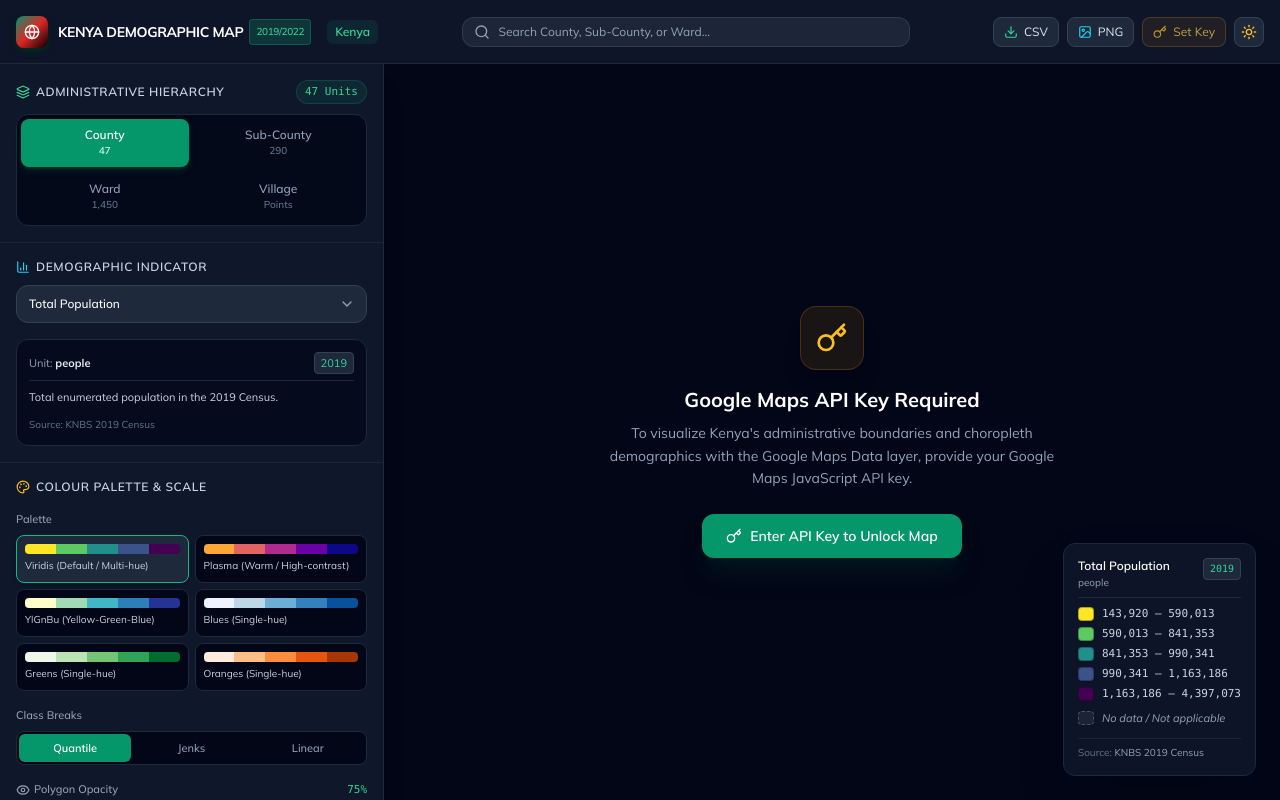
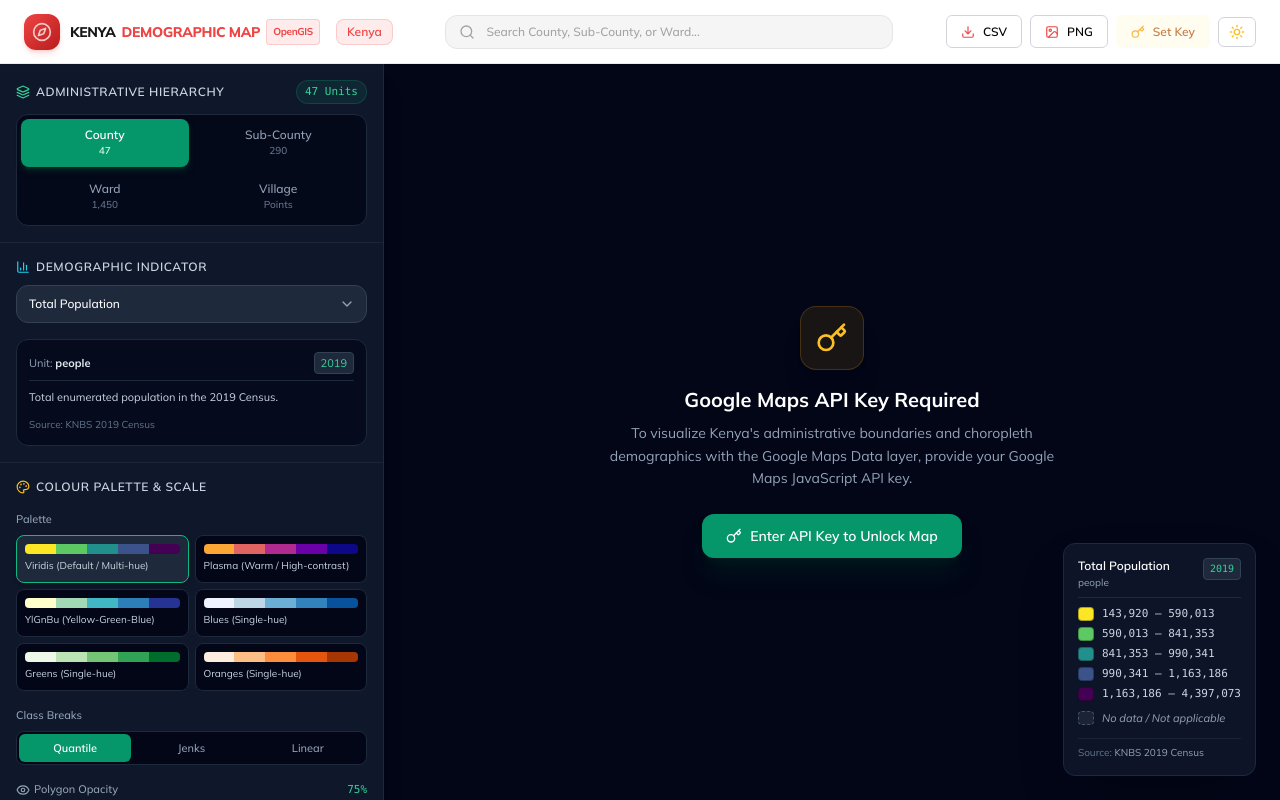
Before and after one commit to Ibrahist/KE-Demographic-Map, a Next.js app: page / in a window 1280 px wide. Built offline with nearby package versions, Linux system fonts and the light colour scheme.

Commit message:
style(nav): restyle top navigation bar with opengis header and button aesthetics

```diff
--- a/src/components/TopNav.tsx
+++ b/src/components/TopNav.tsx
@@ -7,10 +7,9 @@ import {
   Image as ImageIcon,
   Key,
   ChevronRight,
-  Globe,
   Sun,
   Moon,
-  Layers,
+  Compass,
 } from 'lucide-react';
 import { HierarchyBreadcrumb } from '@/types/map';
 
@@ -60,36 +59,37 @@ export const TopNav: React.FC<TopNavProps> = ({
   }, []);
 
   return (
-    <header className="h-16 border-b border-slate-800 bg-slate-900/95 backdrop-blur px-4 flex items-center justify-between gap-4 z-30 select-none">
-      {/* Brand & Breadcrumbs */}
+    <header className="header z-30 sticky top-0 h-16 px-4 md:px-6 flex items-center justify-between gap-4 select-none shadow-sm transition-colors">
+      {/* Brand & OpenGIS Badge & Breadcrumbs */}
       <div className="flex items-center gap-4 min-w-0">
-        <div className="flex items-center gap-2.5">
-          <div className="w-8 h-8 rounded-lg bg-gradient-to-br from-emerald-600 via-red-600 to-black flex items-center justify-center shadow-md shadow-emerald-950">
-            <Globe className="w-4 h-4 text-white" />
+        <div className="flex items-center gap-2.5 shrink-0">
+          <div className="w-9 h-9 rounded-xl bg-gradient-to-br from-red-500 to-red-700 flex items-center justify-center shadow-md shadow-red-500/20 text-white">
+            <Compass className="w-5 h-5 animate-pulse" />
           </div>
           <div className="hidden sm:block">
-            <h1 className="text-sm font-bold tracking-tight text-white flex items-center gap-1.5">
-              KENYA DEMOGRAPHIC MAP
-              <span className="px-1.5 py-0.5 rounded text-[10px] font-medium bg-emerald-500/20 text-emerald-400 border border-emerald-500/30">
-                2019/2022
+            <h1 className="text-sm font-extrabold tracking-tight text-neutral-900 dark:text-white flex items-center gap-1.5">
+              <span>KENYA</span>
+              <span className="text-[#ef4444]">DEMOGRAPHIC MAP</span>
+              <span className="px-1.5 py-0.5 rounded text-[10px] font-bold bg-red-500/10 text-[#ef4444] border border-red-500/20">
+                OpenGIS
               </span>
             </h1>
           </div>
         </div>
 
         {/* Breadcrumb Navigator */}
-        <nav className="flex items-center gap-1 text-xs text-slate-400 overflow-x-auto py-1">
+        <nav className="flex items-center gap-1 text-xs text-neutral-500 dark:text-neutral-400 overflow-x-auto py-1">
           {breadcrumbs.map((crumb, idx) => {
             const isLast = idx === breadcrumbs.length - 1;
             return (
               <React.Fragment key={idx}>
-                {idx > 0 && <ChevronRight className="w-3.5 h-3.5 text-slate-600 shrink-0" />}
+                {idx > 0 && <ChevronRight className="w-3.5 h-3.5 text-neutral-400 dark:text-neutral-600 shrink-0" />}
                 <button
                   onClick={() => onNavigateBreadcrumb(idx)}
-                  className={`px-2 py-1 rounded-md transition-colors whitespace-nowrap ${
+                  className={`px-2.5 py-1 rounded-lg text-xs font-semibold transition-all whitespace-nowrap ${
                     isLast
-                      ? 'font-semibold text-emerald-400 bg-emerald-500/10 cursor-default'
-                      : 'text-slate-300 hover:text-white hover:bg-slate-800'
+                      ? 'text-[#ef4444] bg-red-500/10 dark:bg-red-500/20 border border-red-500/20 cursor-default'
+                      : 'text-neutral-700 dark:text-neutral-300 hover:text-[#ef4444] dark:hover:text-white hover:bg-neutral-100 dark:hover:bg-neutral-800'
                   }`}
                 >
                   {crumb.name}
@@ -100,10 +100,10 @@ export const TopNav: React.FC<TopNavProps> = ({
         </nav>
       </div>
 
-      {/* Center Search Autocomplete */}
+      {/* Center OpenGIS Search Autocomplete */}
       <div ref={searchRef} className="relative flex-1 max-w-xs md:max-w-md hidden md:block">
         <div className="relative">
-          <Search className="absolute left-3 top-1/2 -translate-y-1/2 w-4 h-4 text-slate-400" />
+          <Search className="absolute left-3.5 top-1/2 -translate-y-1/2 w-4 h-4 text-neutral-400" />
           <input
             type="text"
             value={searchQuery}
@@ -113,12 +113,12 @@ export const TopNav: React.FC<TopNavProps> = ({
             }}
             onFocus={() => setShowResults(true)}
             placeholder="Search County, Sub-County, or Ward..."
-            className="w-full pl-9 pr-4 py-1.5 rounded-xl bg-slate-800/90 border border-slate-700/80 text-xs text-white placeholder-slate-400 focus:outline-none focus:ring-2 focus:ring-emerald-500/50"
+            className="w-full pl-10 pr-4 py-2 rounded-xl bg-neutral-100 dark:bg-[#1e2939] border border-neutral-200 dark:border-[#3e3e3e] text-xs text-neutral-900 dark:text-neutral-100 placeholder-neutral-400 focus:outline-none focus:border-[#ef4444] focus:ring-2 focus:ring-red-500/20 transition-all font-medium"
           />
         </div>
 
         {showResults && filteredResults.length > 0 && (
-          <div className="absolute left-0 right-0 top-full mt-1.5 bg-slate-900 border border-slate-700/90 rounded-xl shadow-2xl py-1.5 z-50 max-h-72 overflow-y-auto">
+          <div className="absolute left-0 right-0 top-full mt-2 bg-white dark:bg-[#0f172a] border border-neutral-200 dark:border-[#3e3e3e] rounded-xl shadow-2xl py-1.5 z-50 max-h-72 overflow-y-auto">
             {filteredResults.map((item, idx) => (
               <button
                 key={idx}
@@ -127,15 +127,17 @@ export const TopNav: React.FC<TopNavProps> = ({
                   setShowResults(false);
                   setSearchQuery('');
                 }}
-                className="w-full px-3 py-2 text-left hover:bg-slate-800/80 flex items-center justify-between text-xs transition-colors"
+                className="w-full px-3.5 py-2 text-left hover:bg-red-50 dark:hover:bg-neutral-800/80 flex items-center justify-between text-xs transition-colors"
               >
                 <div>
-                  <span className="font-medium text-white">{item.name}</span>
+                  <span className="font-semibold text-neutral-800 dark:text-neutral-100">{item.name}</span>
                   {item.parentName && (
-                    <span className="text-[11px] text-slate-400 ml-1.5">({item.parentName})</span>
+                    <span className="text-[11px] text-neutral-500 dark:text-neutral-400 ml-1.5">
+                      ({item.parentName})
+                    </span>
                   )}
                 </div>
-                <span className="px-1.5 py-0.5 rounded text-[10px] bg-slate-800 text-slate-300 border border-slate-700">
+                <span className="px-2 py-0.5 rounded text-[10px] font-semibold bg-neutral-100 dark:bg-neutral-800 text-neutral-600 dark:text-neutral-300 border border-neutral-200 dark:border-neutral-700">
                   {item.level}
                 </span>
               </button>
@@ -144,45 +146,49 @@ export const TopNav: React.FC<TopNavProps> = ({
         )}
       </div>
 
-      {/* Actions */}
+      {/* OpenGIS Styled Action Controls */}
       <div className="flex items-center gap-2">
         <button
           onClick={onExportCsv}
           title="Download active view data as CSV"
-          className="flex items-center gap-1.5 px-2.5 py-1.5 rounded-lg bg-slate-800 hover:bg-slate-700 text-xs text-slate-200 border border-slate-700 transition-colors"
+          className="btn btn-sm btn-outline-primary"
         >
-          <Download className="w-3.5 h-3.5 text-emerald-400" />
+          <Download className="w-3.5 h-3.5 text-[#ef4444]" />
           <span className="hidden sm:inline">CSV</span>
         </button>
 
         <button
           onClick={onExportPng}
           title="Export map view as PNG image"
-          className="flex items-center gap-1.5 px-2.5 py-1.5 rounded-lg bg-slate-800 hover:bg-slate-700 text-xs text-slate-200 border border-slate-700 transition-colors"
+          className="btn btn-sm btn-outline-primary"
         >
-          <ImageIcon className="w-3.5 h-3.5 text-cyan-400" />
+          <ImageIcon className="w-3.5 h-3.5 text-[#ef4444]" />
           <span className="hidden sm:inline">PNG</span>
         </button>
 
         <button
           onClick={onOpenApiKeyModal}
           title="Configure Google Maps API Key"
-          className={`flex items-center gap-1.5 px-2.5 py-1.5 rounded-lg border text-xs transition-colors ${
+          className={`btn btn-sm ${
             hasApiKey
-              ? 'bg-slate-800 border-slate-700 text-slate-300 hover:text-white'
-              : 'bg-amber-500/10 border-amber-500/30 text-amber-300 hover:bg-amber-500/20 animate-pulse'
+              ? 'btn-outline-primary'
+              : 'bg-amber-50 dark:bg-amber-950/40 border-amber-300 dark:border-amber-700 text-amber-700 dark:text-amber-300 animate-pulse'
           }`}
         >
-          <Key className="w-3.5 h-3.5 text-amber-400" />
+          <Key className="w-3.5 h-3.5 text-amber-500" />
           <span className="hidden sm:inline">{hasApiKey ? 'API Key' : 'Set Key'}</span>
         </button>
 
         <button
           onClick={onToggleTheme}
           title="Toggle Light/Dark Theme"
-          className="p-1.5 rounded-lg bg-slate-800 hover:bg-slate-700 text-slate-300 hover:text-white border border-slate-700 transition-colors"
+          className="btn btn-sm btn-outline-primary !px-2.5"
         >
-          {theme === 'dark' ? <Sun className="w-4 h-4 text-amber-400" /> : <Moon className="w-4 h-4 text-slate-400" />}
+          {theme === 'dark' ? (
+            <Sun className="w-4 h-4 text-amber-400" />
+          ) : (
+            <Moon className="w-4 h-4 text-neutral-600" />
+          )}
         </button>
       </div>
     </header>
```
